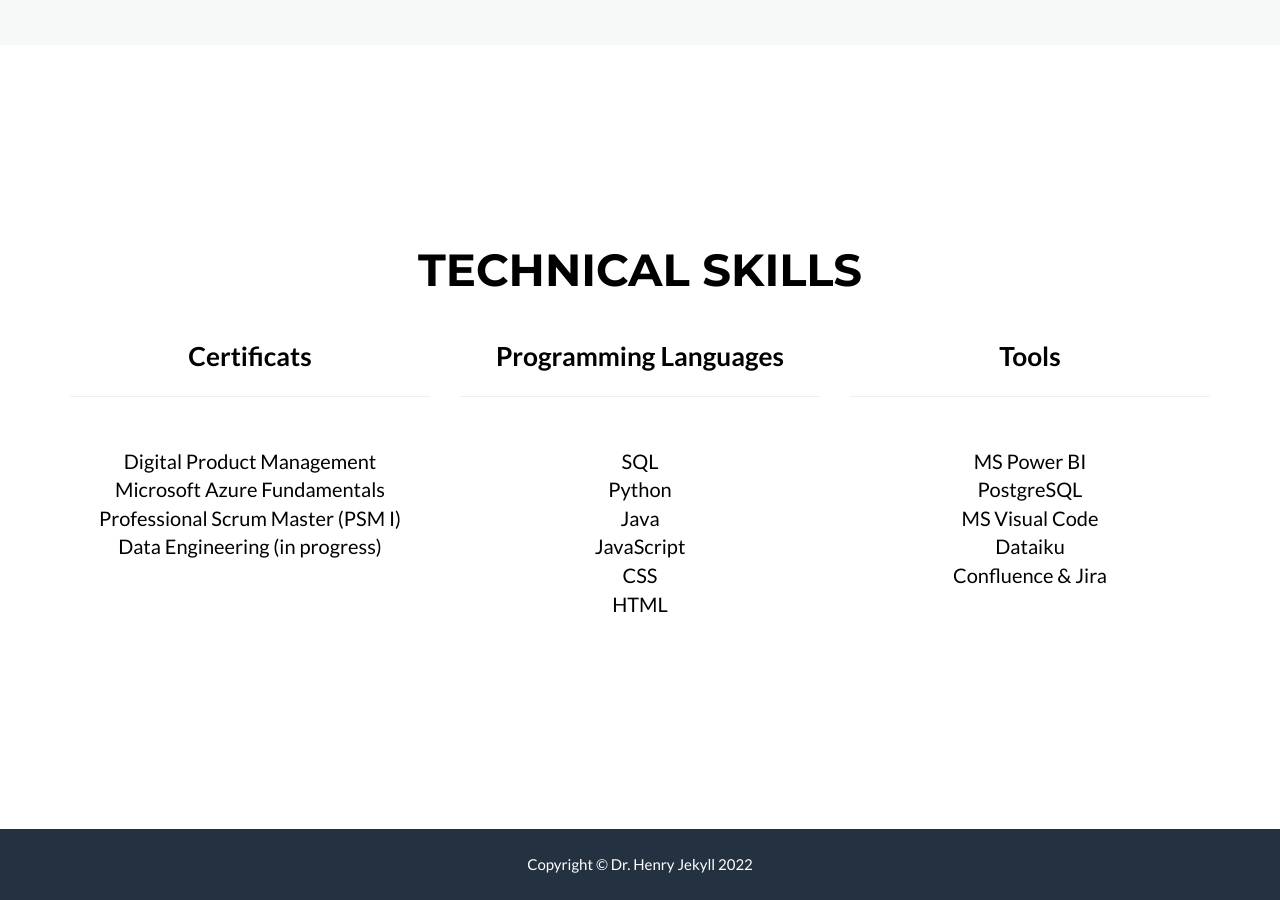
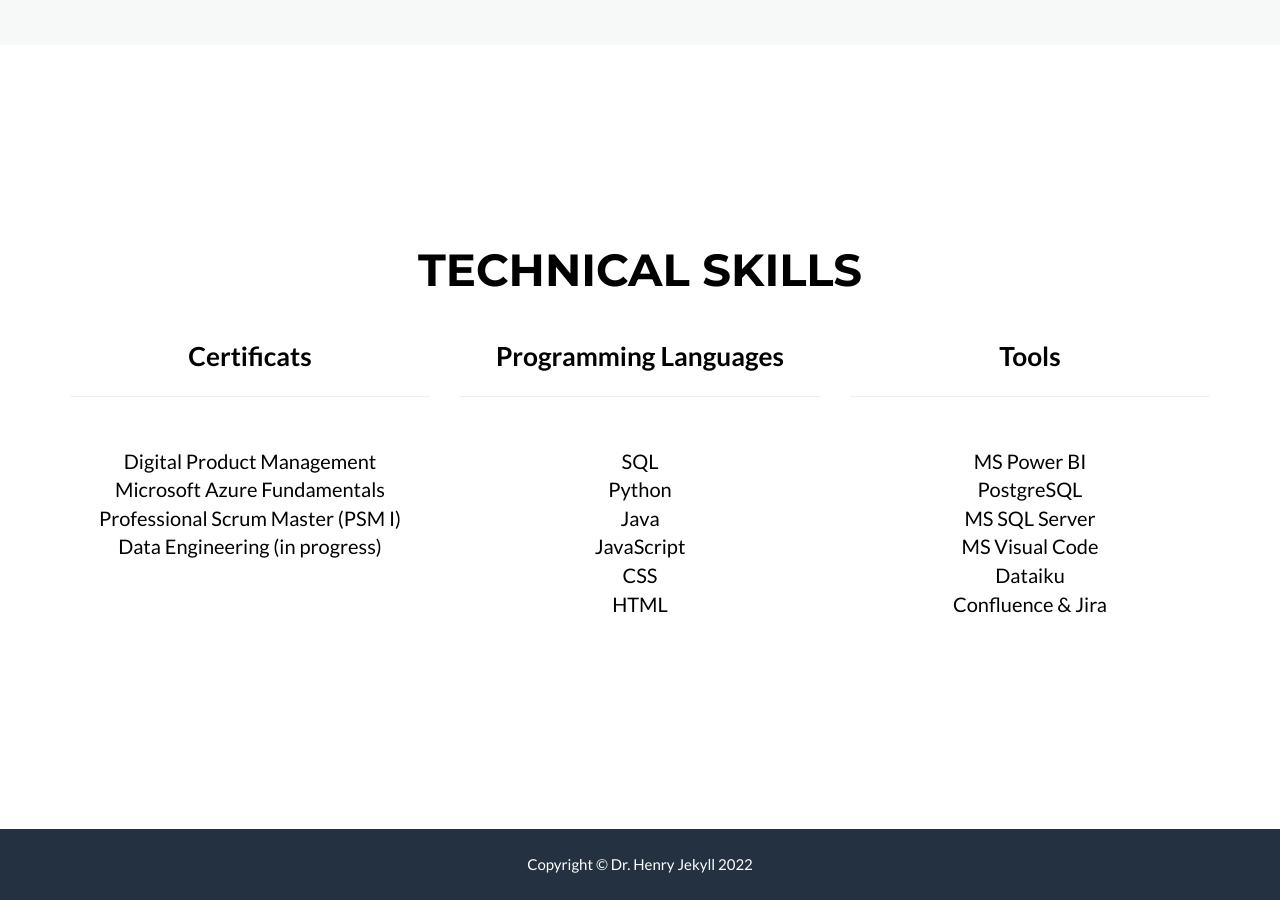
Before and after one commit to tolan005/tolan005.github.io, a Jekyll site: the page built from _posts/2014-07-18-project-1.markdown, in a window 1280 px wide and 900 px high, scrolled down 1179 px. Built offline with Jekyll 4.4.1, drawn with Linux system fonts in a browser that asks for light colours.

Commit message:
Update about.html
erfdc

```diff
--- a/_includes/about.html
+++ b/_includes/about.html
@@ -47,6 +47,7 @@
                  <br>
                   MS Power BI<br>
                   PostgreSQL<br>
+                  MS SQL Server<br>
                   MS Visual Code<br>
                   Dataiku<br>
                   Confluence & Jira
```
